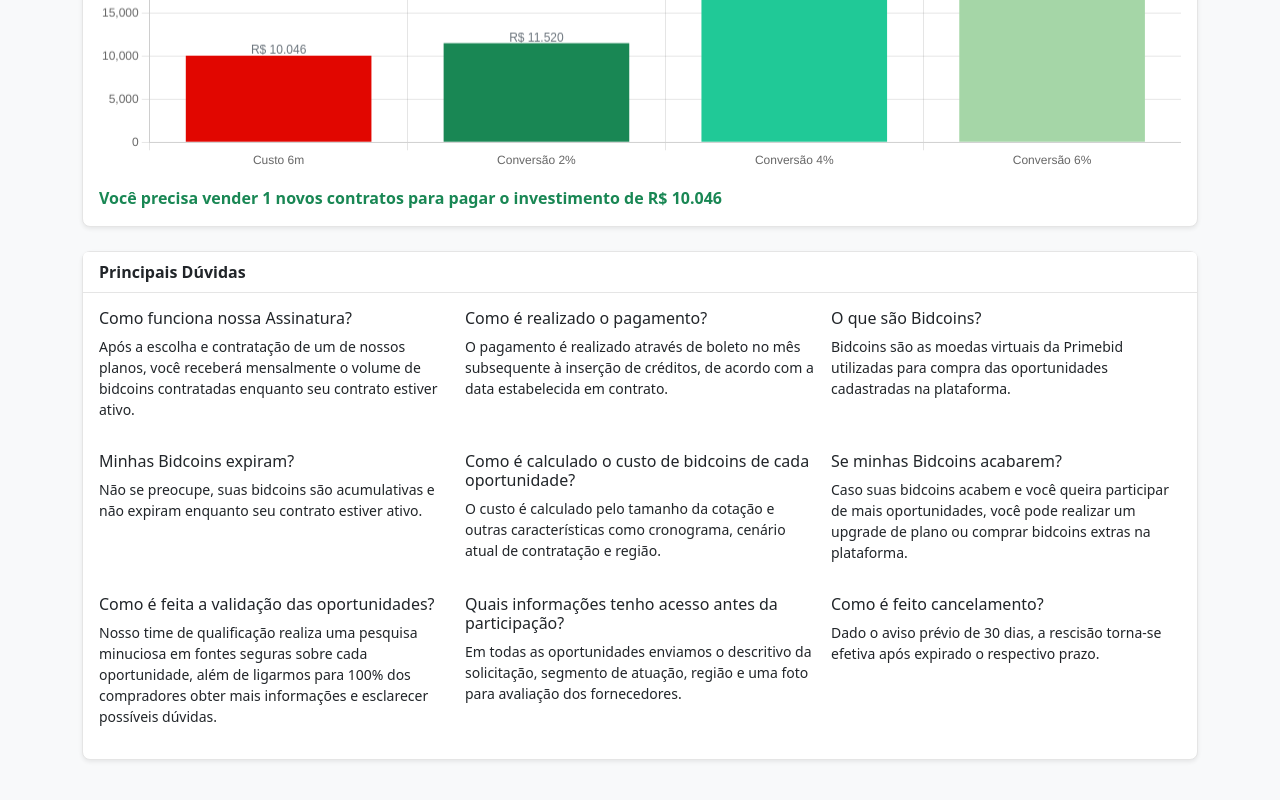
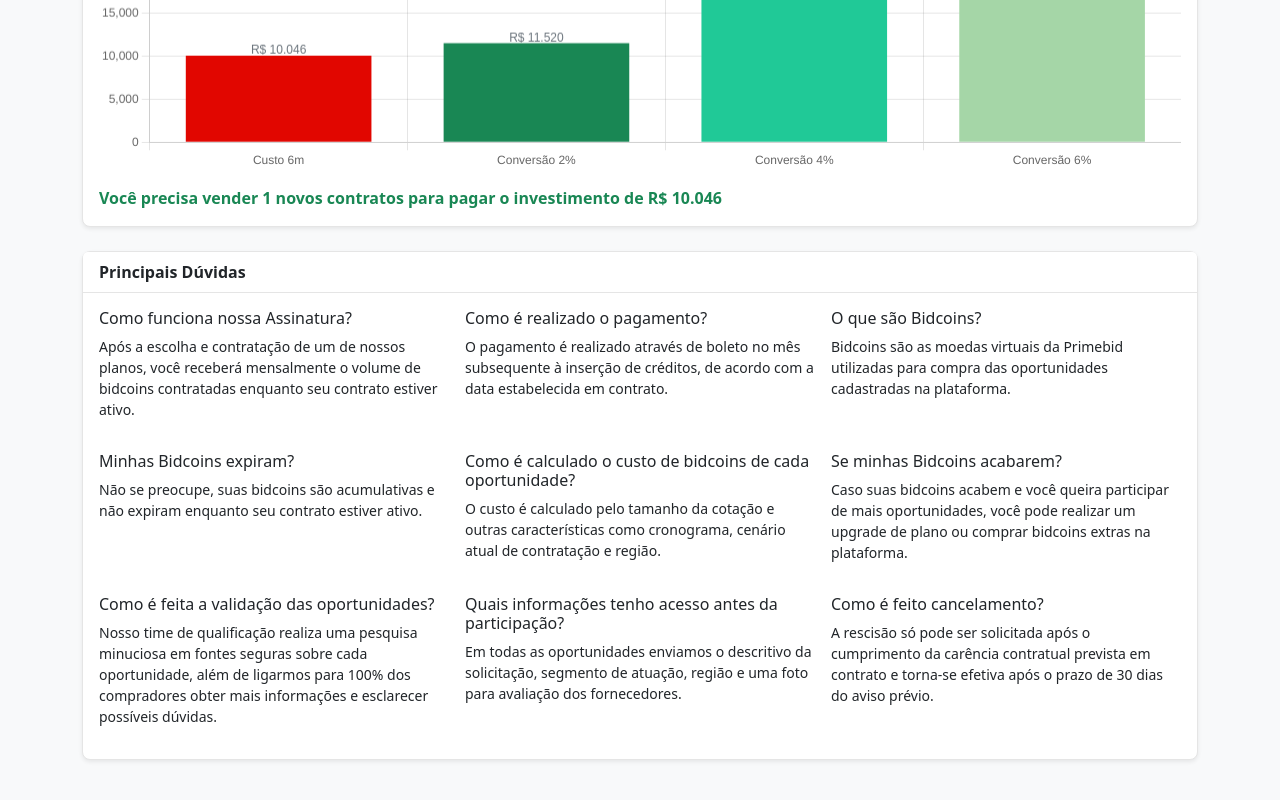
Before and after one commit to lucasdaprime/calculadora-primebid, a plain HTML site: page index.html in a window 1280 px wide. Shown: the part 1062-1862 px from the top of the page. Drawn offline with nearby package versions, Linux system fonts and the light colour scheme.

Commit message:
Update index.html

```diff
--- a/index.html
+++ b/index.html
@@ -137,7 +137,7 @@
             </div>
             <div class="col-md-4">
               <h5>Como é feito cancelamento?</h5>
-              <p>Dado o aviso prévio de 30 dias, a rescisão torna-se efetiva após expirado o respectivo prazo.</p>
+              <p>A rescisão só pode ser solicitada após o cumprimento da carência contratual prevista em contrato e torna-se efetiva após o prazo de 30 dias do aviso prévio.</p>
             </div>
                 </div>
           </div>
```
